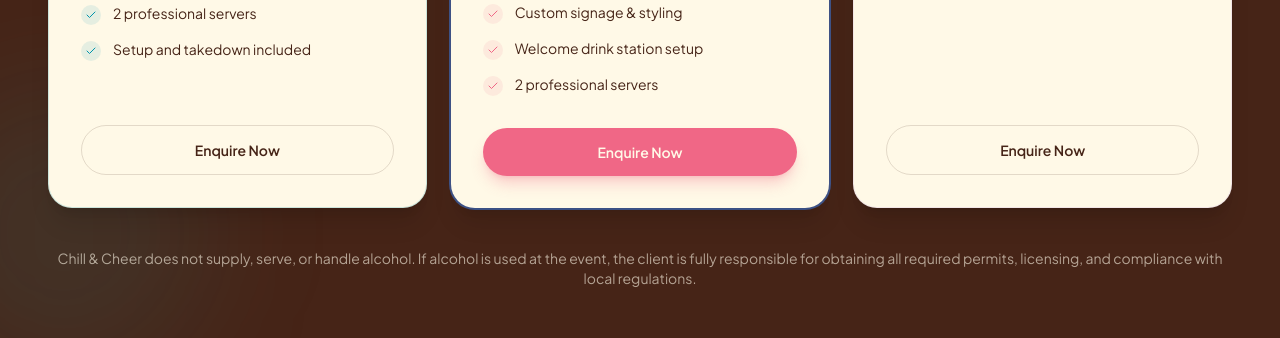
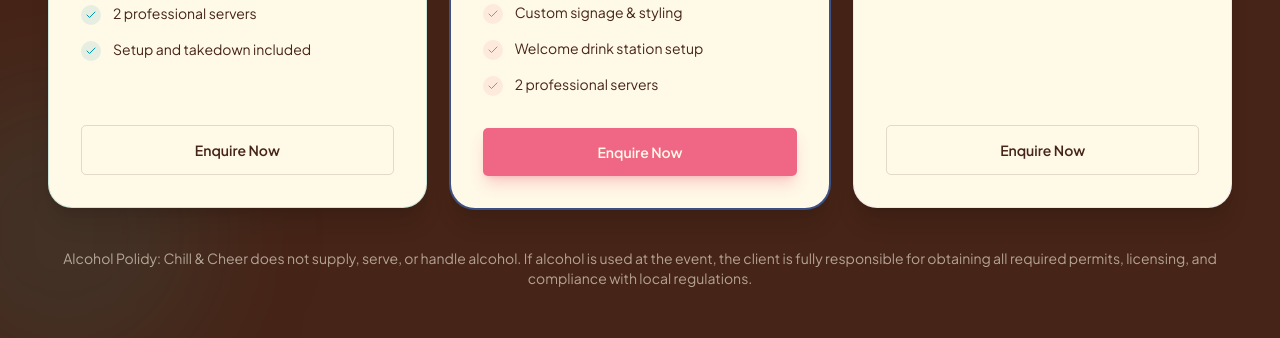
Before and after one commit to chillandcheer/site, a React (Vite) app: page / in a window 1280 px wide. Shown: the part 2680-3018 px from the top of the page. Built offline with nearby package versions, Linux system fonts and the light colour scheme; no server answers; a web font is replaced by a local one.

Commit message:
Modify button style and update alcohol policy text
Updated the button's border radius and corrected the alcohol policy text.

```diff
--- a/src/components/Packages.tsx
+++ b/src/components/Packages.tsx
@@ -109,7 +109,7 @@ export default function Packages() {
 
                 <a
                   href="#contact"
-                  className={`mt-8 inline-flex w-full items-center justify-center rounded-full px-6 py-3.5 text-sm font-semibold transition-all duration-300 ${
+                  className={`mt-8 inline-flex w-full items-center justify-center rounded-[5px] px-6 py-3.5 text-sm font-semibold transition-all duration-300 ${
                     p.featured
                       ? 'bg-pink-500 text-cream-100 shadow-lg shadow-pink-500/30 hover:bg-pink-600 hover:-translate-y-0.5'
                       : 'border border-brown-700/15 text-brown-700 hover:border-pink-500 hover:text-pink-500'
@@ -123,7 +123,7 @@ export default function Packages() {
         </div>
 
         <p className="mt-10 text-center text-sm text-cream-100/60">
-         Chill & Cheer does not supply, serve, or handle alcohol. If alcohol is used at the event, the client is fully responsible for obtaining all required permits, licensing, and compliance with local regulations.
+         Alcohol Polidy: Chill & Cheer does not supply, serve, or handle alcohol. If alcohol is used at the event, the client is fully responsible for obtaining all required permits, licensing, and compliance with local regulations.
         </p>
       </div>
     </section>
```
